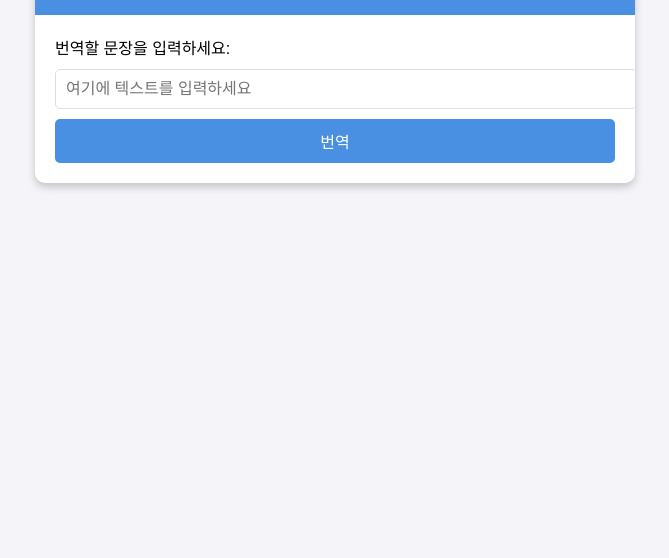
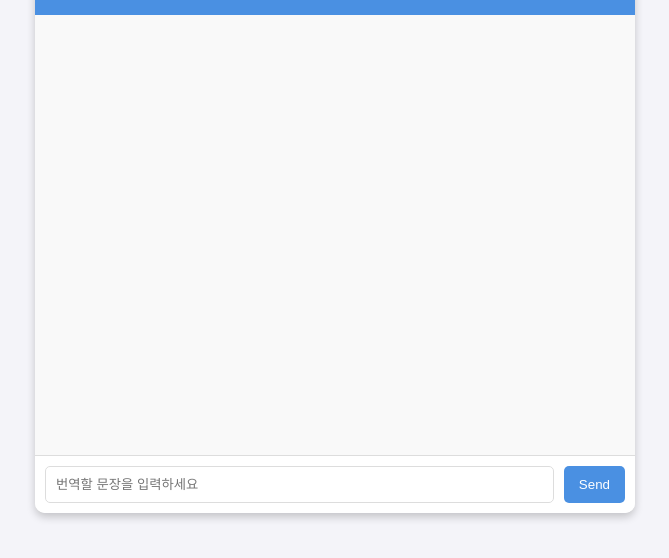
Before and after one commit to yiyea99/241120-AI, a plain HTML site: page dic.html in a window 1280 px wide. Shown: the part 94-652 px from the top of the page, without its empty margins (305-974 px from the left). Drawn offline with Linux system fonts and the light colour scheme.

Commit message:
Add files via upload

```diff
--- a/dic.html
+++ b/dic.html
@@ -11,7 +11,7 @@
             padding: 0;
             background-color: #f4f4f9;
         }
-        .container {
+        .chat-container {
             max-width: 600px;
             margin: 50px auto;
             background: #fff;
@@ -19,7 +19,7 @@
             border-radius: 10px;
             overflow: hidden;
         }
-        .header {
+        .chat-header {
             background: #4a90e2;
             color: white;
             padding: 15px;
@@ -27,50 +27,113 @@
             font-size: 20px;
             font-weight: bold;
         }
-        .form-container {
+        .chat-body {
+            height: 400px;
+            overflow-y: auto;
             padding: 20px;
+            background: #f9f9f9;
         }
-        .form-container input[type="text"] {
-            width: 100%;
+        .chat-message {
+            margin: 10px 0;
             padding: 10px;
-            margin: 10px 0;
+            border-radius: 10px;
+            background: #e2e2e2;
+            max-width: 75%;
+            word-wrap: break-word;
+        }
+        .chat-message.user {
+            background: #4a90e2;
+            color: white;
+            margin-left: auto;
+        }
+        .chat-footer {
+            display: flex;
+            padding: 10px;
+            background: #fff;
+            border-top: 1px solid #ddd;
+        }
+        .chat-input {
+            flex: 1;
+            padding: 10px;
             border: 1px solid #ddd;
             border-radius: 5px;
-            font-size: 16px;
+            outline: none;
         }
-        .form-container button {
-            width: 100%;
-            padding: 10px;
+        .send-button {
             background: #4a90e2;
             color: white;
+            padding: 10px 15px;
             border: none;
             border-radius: 5px;
-            font-size: 16px;
+            margin-left: 10px;
             cursor: pointer;
         }
-        .form-container button:hover {
+        .send-button:hover {
             background: #357ab8;
-        }
-        .result {
-            margin-top: 20px;
-            padding: 10px;
-            background: #e9ecef;
-            border-radius: 5px;
-            font-size: 18px;
-            color: #333;
         }
     </style>
 </head>
 <body>
-    <div class="container">
-        <div class="header">DeepL 번역 챗봇</div>
-        <div class="form-container">
-            <form action="/translate" method="post">
-                <label for="text">번역할 문장을 입력하세요:</label>
-                <input type="text" id="text" name="text" placeholder="여기에 텍스트를 입력하세요" required>
-                <button type="submit">번역</button>
-            </form>
+    <div class="chat-container">
+        <div class="chat-header">
+            DeepL 번역 챗봇
+        </div>
+        <div class="chat-body" id="chatBody">
+            <!-- 대화 내용이 동적으로 추가됩니다 -->
+        </div>
+        <div class="chat-footer">
+            <input type="text" id="chatInput" class="chat-input" placeholder="번역할 문장을 입력하세요">
+            <button class="send-button" onclick="sendMessage()">Send</button>
         </div>
     </div>
+
+    <script>
+        async function sendMessage() {
+            const chatBody = document.getElementById('chatBody');
+            const chatInput = document.getElementById('chatInput');
+
+            if (chatInput.value.trim() !== "") {
+                // 사용자 메시지 추가
+                const userMessage = document.createElement('div');
+                userMessage.className = 'chat-message user';
+                userMessage.innerText = chatInput.value;
+                chatBody.appendChild(userMessage);
+
+                // 스크롤을 최신 상태로 유지
+                chatBody.scrollTop = chatBody.scrollHeight;
+
+                // 서버로 메시지 전송
+                try {
+                    const response = await fetch("/translate", {
+                        method: "POST",
+                        headers: {
+                            "Content-Type": "application/json"
+                        },
+                        body: JSON.stringify({ text: chatInput.value })
+                    });
+
+                    if (response.ok) {
+                        const data = await response.json();
+
+                        // 챗봇 응답 추가
+                        const botMessage = document.createElement('div');
+                        botMessage.className = 'chat-message';
+                        botMessage.innerText = data.translatedText;
+                        chatBody.appendChild(botMessage);
+
+                        // 스크롤을 최신 상태로 유지
+                        chatBody.scrollTop = chatBody.scrollHeight;
+                    } else {
+                        console.error("Error:", response.statusText);
+                    }
+                } catch (error) {
+                    console.error("Error:", error);
+                }
+
+                // 입력창 초기화
+                chatInput.value = "";
+            }
+        }
+    </script>
 </body>
 </html>
```
Also changed, not shown: 1 other file.
